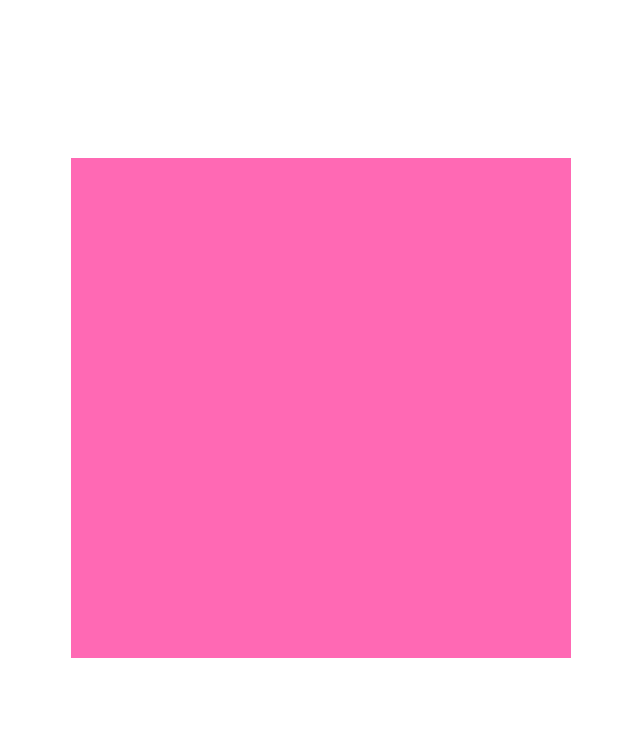
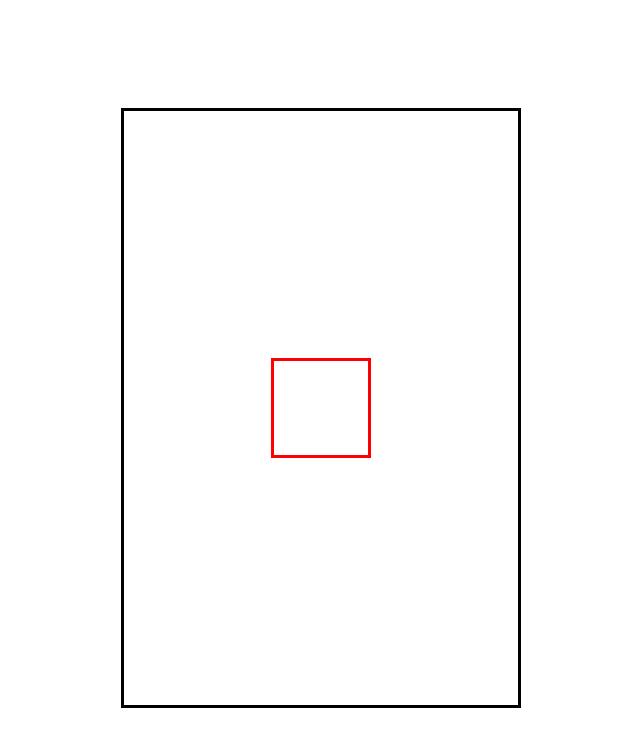
Before and after one commit to JonahFidel/css-me, a plain HTML site: page index.html in a window 1280 px wide. Shown: the whole page, without its empty margins (319-959 px from the left). Drawn offline with Linux system fonts and the light colour scheme.

Commit message:
Add head.

```diff
--- a/index.html
+++ b/index.html
@@ -8,6 +8,8 @@
     <link rel="stylesheet" href="styles.css">
 </head>
 <body>
-    <div class="me"></div>
+    <div class="me">
+        <div class="head"></div>
+    </div>
 </body>
 </html>
--- a/styles.css
+++ b/styles.css
@@ -9,7 +9,16 @@ body {
     height: 100vh;
 }
 .me {
-    width: 500px;
-    height: 500px;
-    background: hotpink;
+    width: 400px;
+    height: 600px;
+    border: 3px solid black;
+    display: flex;
+    justify-content: center;
+    align-items: center;
 }
+
+.head {
+    border: 3px solid red;
+    width: 100px;
+    height: 100px;
+}
```
